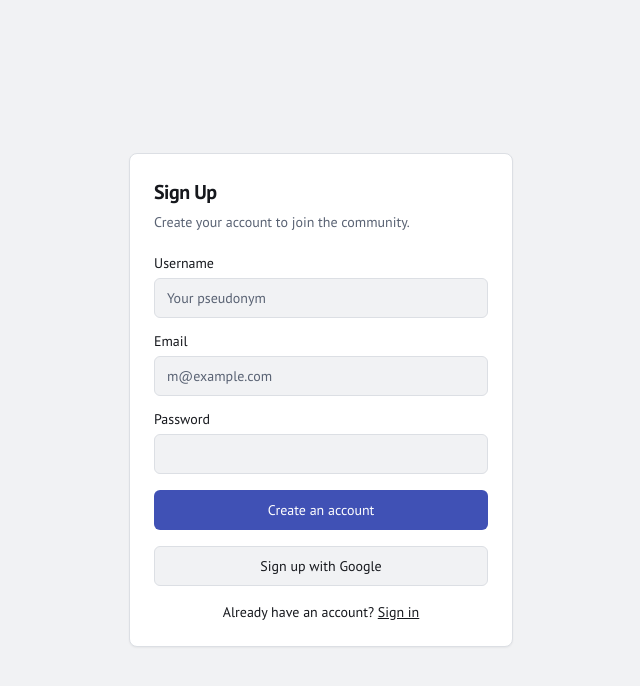
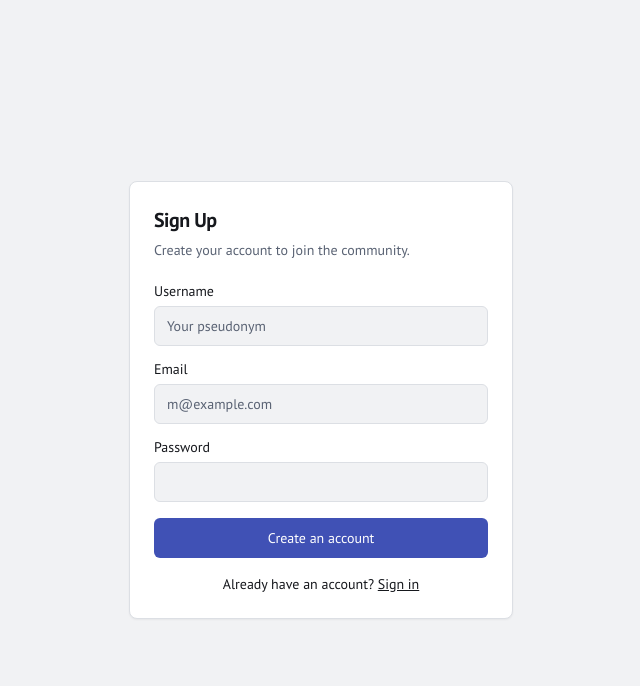
Before and after one commit to ggzhan/PingPongChampions, a Next.js app: page /register in a window 1280 px wide. Shown: the top 686 px of the page, without its empty margins (319-959 px from the left). Built offline with nearby package versions, Linux system fonts and the light colour scheme.

Commit message:
on the register page can you remove the option to register via a google

```diff
--- a/src/app/register/page.tsx
+++ b/src/app/register/page.tsx
@@ -1,3 +1,4 @@
+
 "use client";
 
 import Link from "next/link";
@@ -56,9 +57,6 @@ export default function RegisterPage() {
             <Button type="submit" className="w-full">
               Create an account
             </Button>
-            <Button variant="outline" className="w-full" type="button">
-              Sign up with Google
-            </Button>
           </form>
           <div className="mt-4 text-center text-sm">
             Already have an account?{" "}
```
